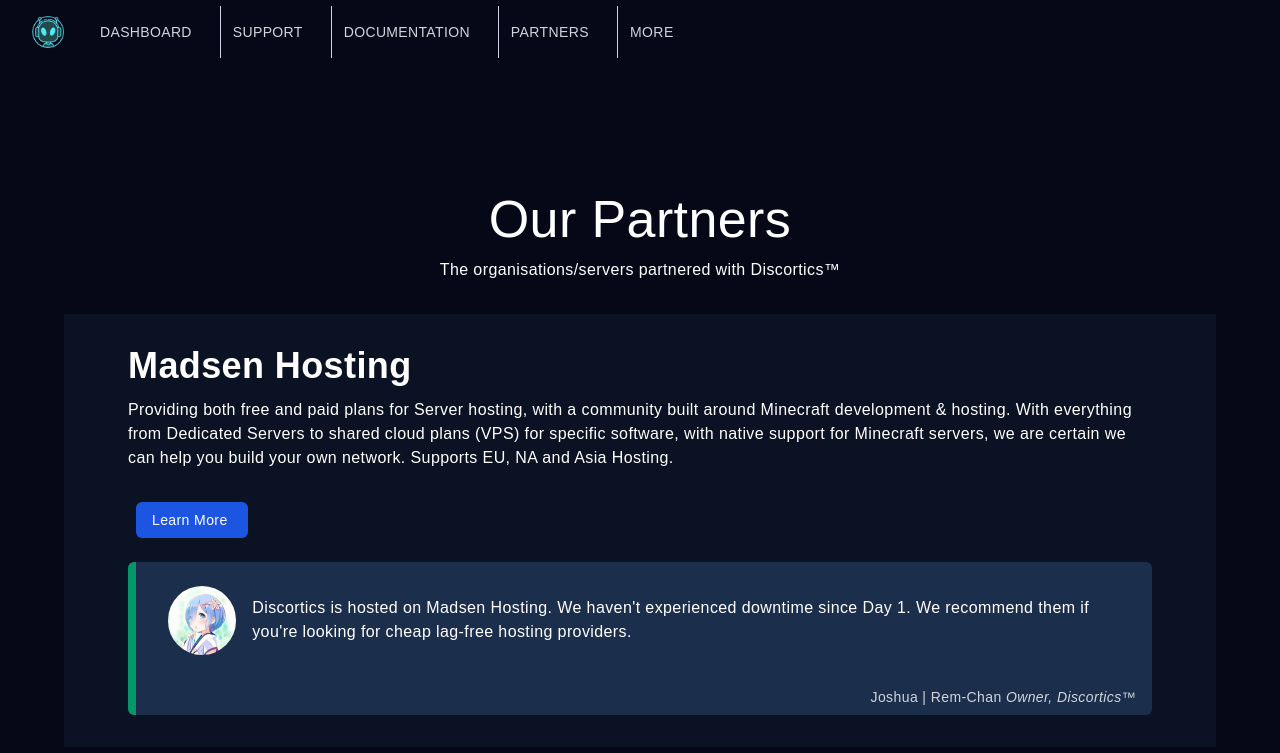
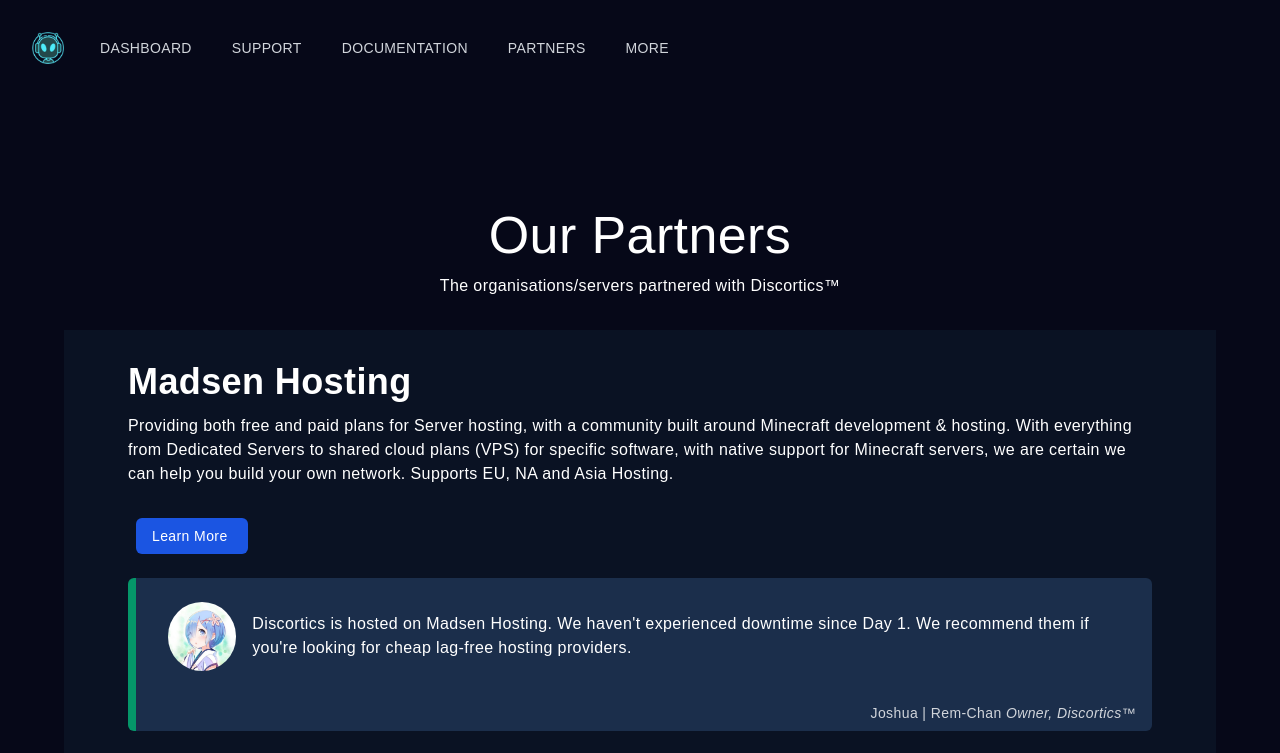
Before and after one commit to josephp126/nuxt-tailwind-discord, a Nuxt app: page /partners in a window 1280 px wide. Shown: the top 753 px of the page. Built offline with nearby package versions, Linux system fonts and the light colour scheme.

Commit message:
Move header and footer to layouts

```diff
--- a/components/Header.vue
+++ b/components/Layout/Header.vue
@@ -1,6 +1,6 @@
 <script>
-	import Navigation from '../data/Navigation';
-    import Constants from '../data/Constants'
+	import Navigation from '@/data/Navigation';
+    import Constants from '@/data/Constants'
 export default {
   data() {
     return {
@@ -27,7 +27,7 @@
 
 <header>
 	<div class="bg-transparent max-w-full block w-full fixed bg-discortics-500 z-50 md:bg-transparent md:static">
-		<div class="max-w-9xl mx-auto px-2 md:px-6 lg:px-8">
+		<div class="max-w-9xl mx-auto px-2 md:px-6 lg:px-8 md:mt-4">
 			<div class="relative flex items-center justify-between h-16">
 				<div class="relative inset-y-0 left-0 flex items-center md:hidden">
 					<button
@@ -79,14 +79,14 @@
                             <img class="h-12 w-auto p-2" src="/img/90x90.png" alt="Discortics" />
                             <p class = "p-2 text-2xl block md:hidden font-bold">{{ Constants.Name }}</p>
                         </div>
-						<div class="flex md:space-x-4 flex-col md:flex-row md:pt-0 pt-10 md:divide-x md:divide-gray-300">
+						<div class="flex md:space-x-4 flex-col md:flex-row md:pt-0 pt-10">
 								<a
                                 v-for = "{ name, route, key } in Navigation"
                                 :key = "key"
 								:href='(typeof route == "string") ? route : "#"'
-								:class="($nuxt.$route.path.replace(/\//g, '') === key
-								? 'bg-gray-900'
-								: '') + (Array.isArray(route) ? 'group' : '') + 'tracking-wide px-3 md:uppercase py-4 hover:rounded-md text-sm md:text-md font-medium text-gray-300 hover:text-white hover:bg-gray-900 block'"
+								:class="((title === key)
+								? 'bg-gray-900 '
+								: '') + (Array.isArray(route) ? 'group ' : '') + 'tracking-wide px-3 md:uppercase py-4 rounded-md text-sm md:text-md font-medium text-gray-300 hover:text-white hover:bg-gray-900 block'"
 									>
                                     {{ name }}
 									<div v-if = "Array.isArray(route)" class = "absolute flex bg-discortics-quote text-sm p-2 rounded-md flex-col invisible md:top-10 transform transition duration-300 ease-in-out group-focus:translate-y-10 group-focus:visible">
```
Also changed, not shown: components/Layout/Footer.vue (renamed from components/Footer.vue).
